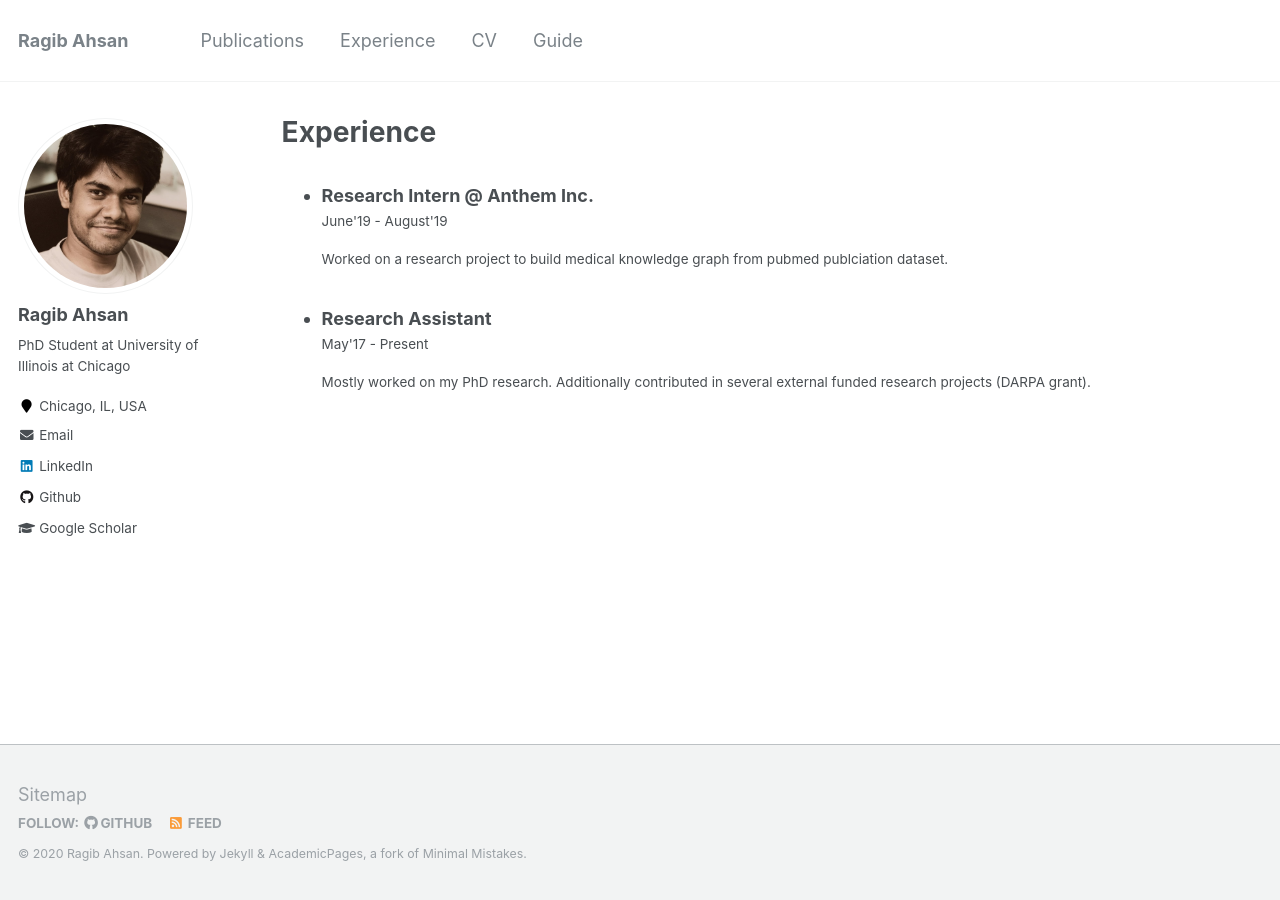
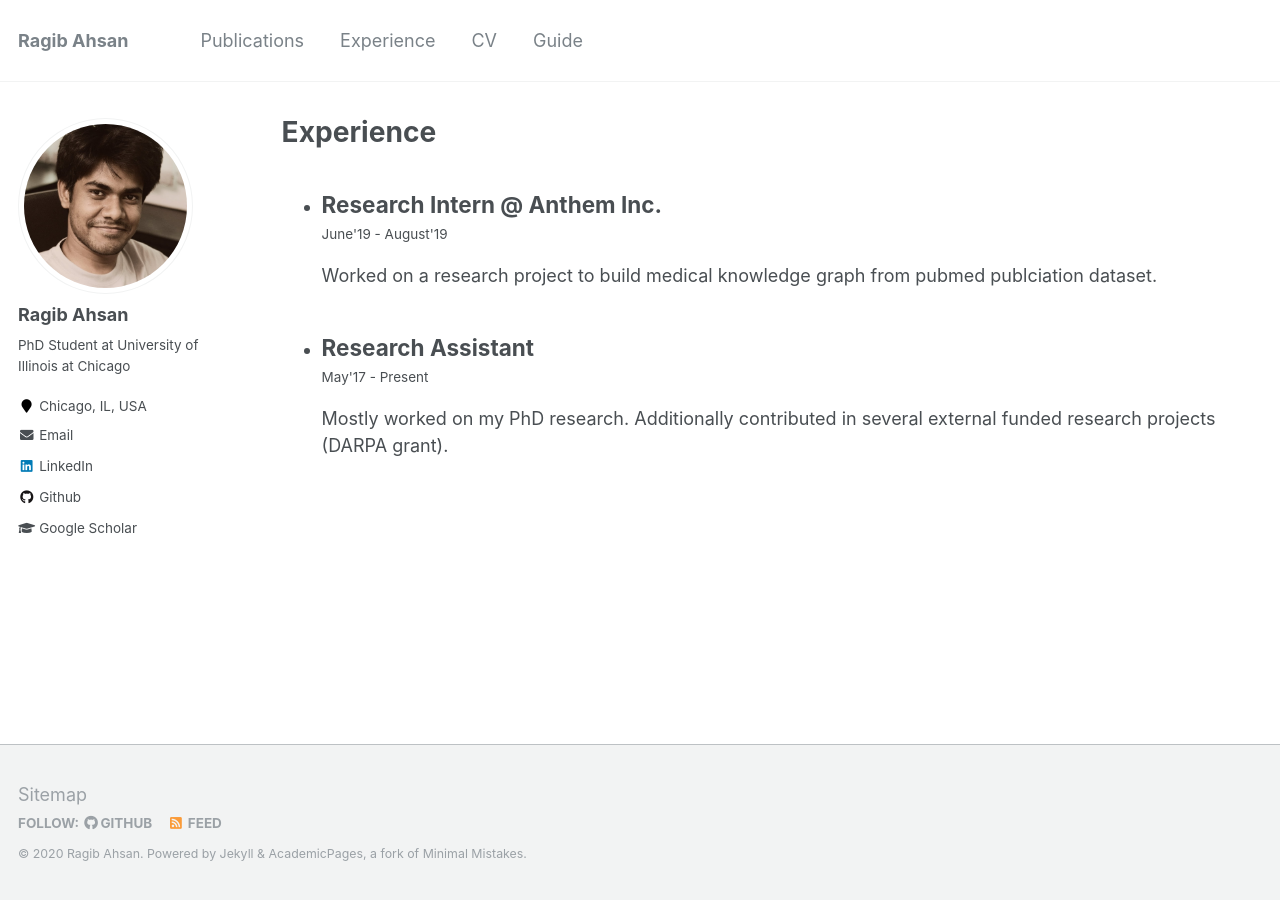
Before and after one commit to ragib06/ragib06.github.io, a Jekyll site: the page built from _pages/experience.md, in a window 1280 px wide. Built offline with Jekyll 4.4.1, drawn with Linux system fonts in a browser that asks for light colours.

Commit message:
Update archive-single-exp.html

```diff
--- a/_includes/archive-single-exp.html
+++ b/_includes/archive-single-exp.html
@@ -15,11 +15,11 @@
 <div class="list__item">
   <article class="archive__item" itemscope itemtype="http://schema.org/CreativeWork">
     <li>
-    <h3 class="archive__item-title" itemprop="headline">
+    <h2 class="archive__item-title" itemprop="headline">
       {{ title }}
-    </h3>
+    </h2>
     <p class="archive__item-excerpt" itemprop="description">{{ post.start }} - {{ post.end }}</p>
-    <p class="archive__item-excerpt" itemprop="description">{{ post.description }}</p>
+    <p>{{ post.description }}</p>
     </li>
  </article>
 </div>
```
